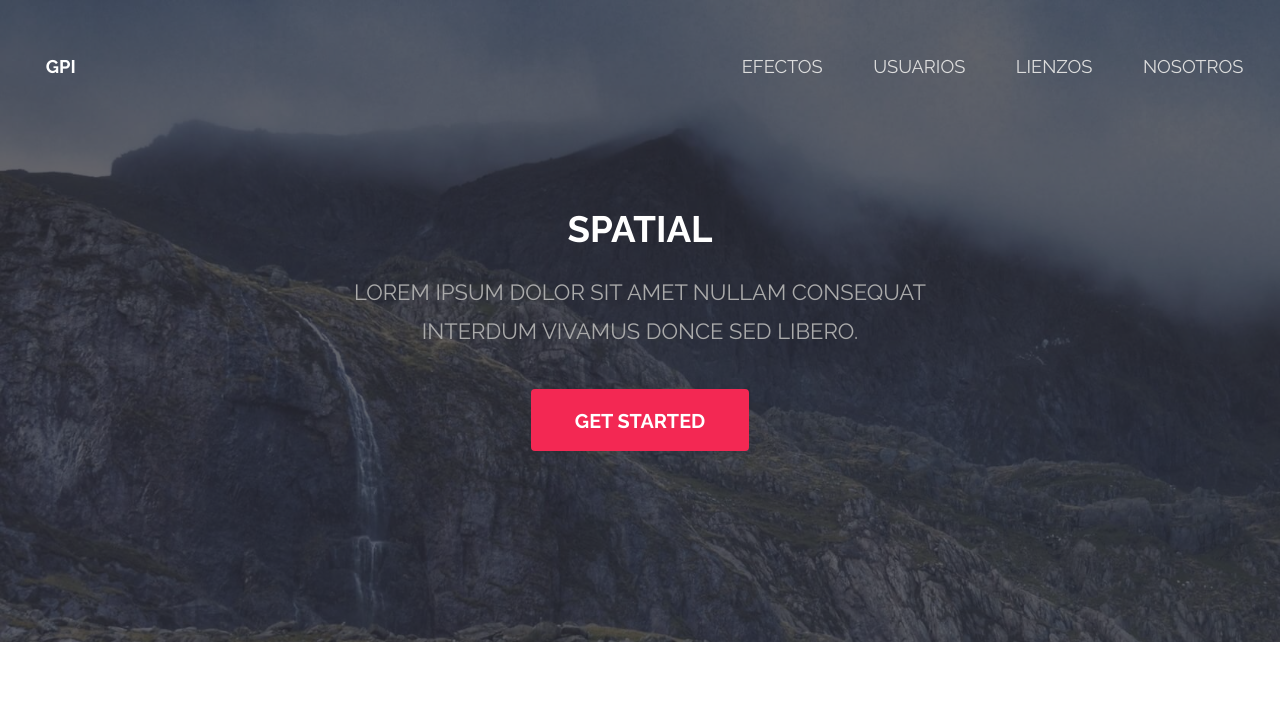
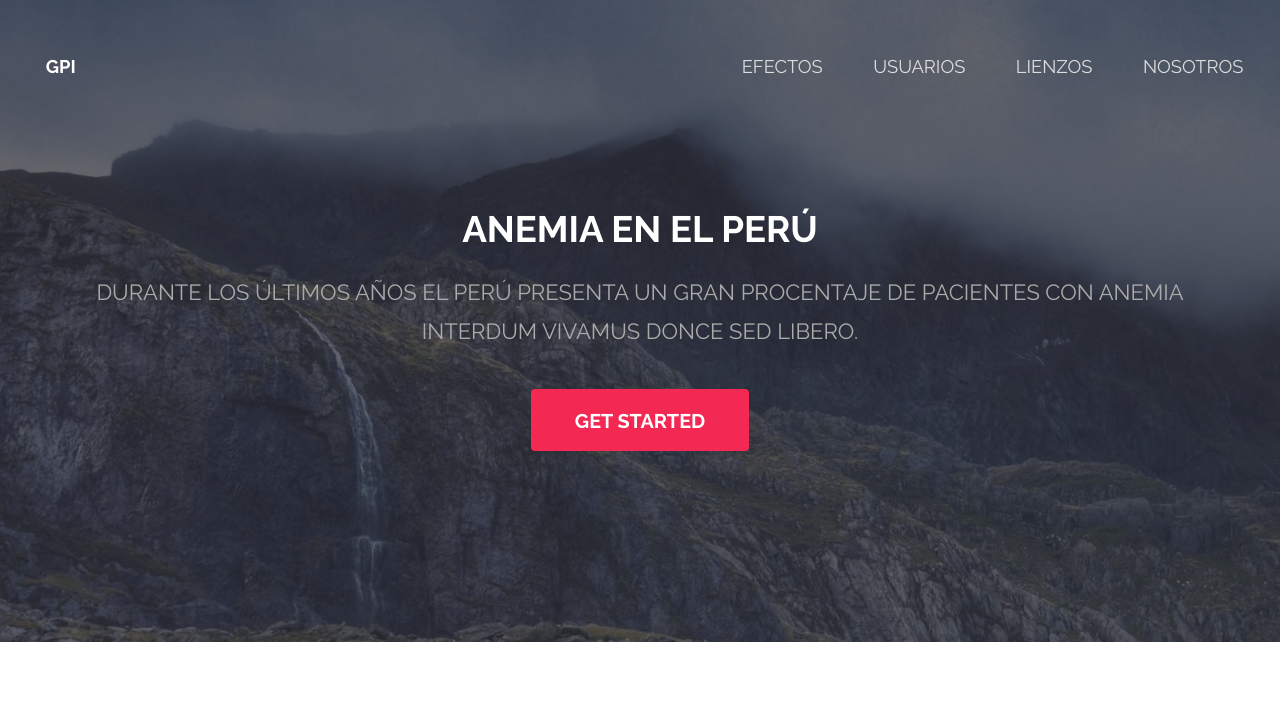
Before and after one commit to 20151370/anemia3, a plain HTML site: page index.html in a window 1280 px wide. Shown: the top 727 px of the page. Drawn offline with Linux system fonts and the light colour scheme.

Commit message:
Update index.html

```diff
--- a/index.html
+++ b/index.html
@@ -26,8 +26,8 @@
 
 		<!-- Banner -->
 			<section id="banner">
-				<h2>Spatial</h2>
-				<p>Lorem ipsum dolor sit amet nullam consequat <br /> interdum vivamus donce sed libero.</p>
+				<h2>Anemia en el Perú</h2>
+				<p>Durante los últimos años el Perú presenta un gran procentaje de pacientes con anemia <br /> interdum vivamus donce sed libero.</p>
 				<ul class="actions">
 					<li><a href="#" class="button special big">Get Started</a></li>
 				</ul>
```
